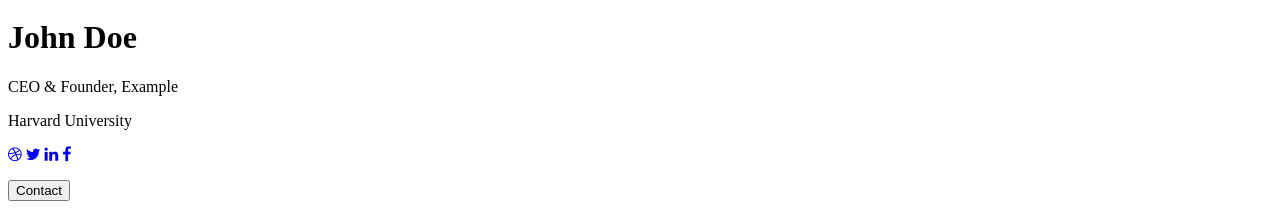
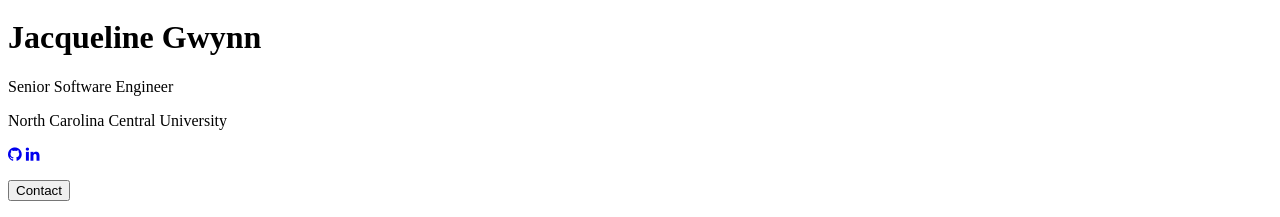
Before and after one commit to jgwynn36/basicPortfolio, a plain HTML site: page index.html in a window 1280 px wide. Shown: the part 794-1011 px from the top of the page. Drawn offline with Linux system fonts and the light colour scheme.

Commit message:
add personal information to card

```diff
--- a/index.html
+++ b/index.html
@@ -3,12 +3,10 @@
 
 <div class="card">
   <img src="img.jpg" alt="John" style="width:100%">
-  <h1>John Doe</h1>
-  <p class="title">CEO & Founder, Example</p>
-  <p>Harvard University</p>
-  <a href="#"><i class="fa fa-dribbble"></i></a>
-  <a href="#"><i class="fa fa-twitter"></i></a>
-  <a href="#"><i class="fa fa-linkedin"></i></a>
-  <a href="#"><i class="fa fa-facebook"></i></a>
+  <h1>Jacqueline Gwynn</h1>
+  <p class="title">Senior Software Engineer</p>
+  <p>North Carolina Central University</p>
+  <a href="https://github.com/jgwynn36"><i class="fa fa-github"></i></a>
+  <a href="https://www.linkedin.com/in/jacqueline-gwynn/"><i class="fa fa-linkedin"></i></a>
   <p><button>Contact</button></p>
 </div>
```
Also changed, not shown: 1 other file.
